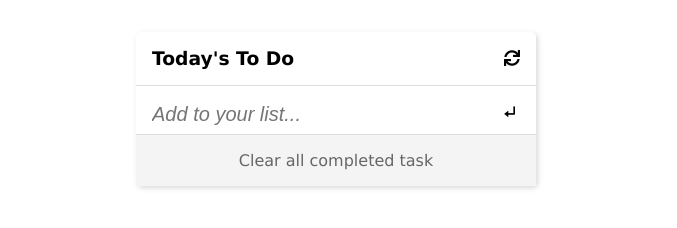
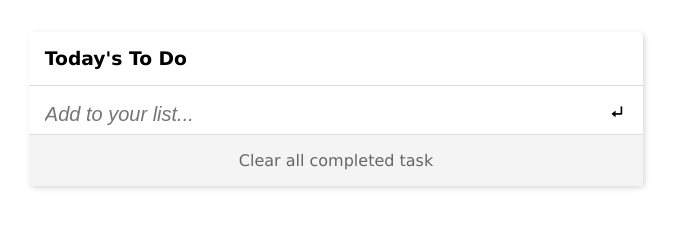
Before and after one commit to TedLivist/to-do-list, a website built with webpack: page src/index.html in a window 1280 px wide. Shown: the whole page, without its empty margins (304-981 px from the left). Built offline with nearby package versions, Linux system fonts and the light colour scheme.

Commit message:
Resize box

```diff
--- a/src/assets/stylesheet/style.css
+++ b/src/assets/stylesheet/style.css
@@ -11,7 +11,7 @@ body {
 /* Form section */
 .form-section {
   height: 100vh;
-  width: 500px;
+  width: 60%;
   margin: 0 auto;
 }
 
--- a/src/index.html
+++ b/src/index.html
@@ -13,7 +13,6 @@
       <form id="form" class="form-control">
         <div class="header-wrap">
           <h3 class="heading">Today's To Do</h3>
-          <span class="syc"><i class="fas fa-sync"></i></span>
         </div>
         <div class="form-input">
           <input type="text" name="text" id="text" placeholder="Add to your list..." class="italics"/>
```
Also changed, not shown: dist/index.html, dist/main.js.
